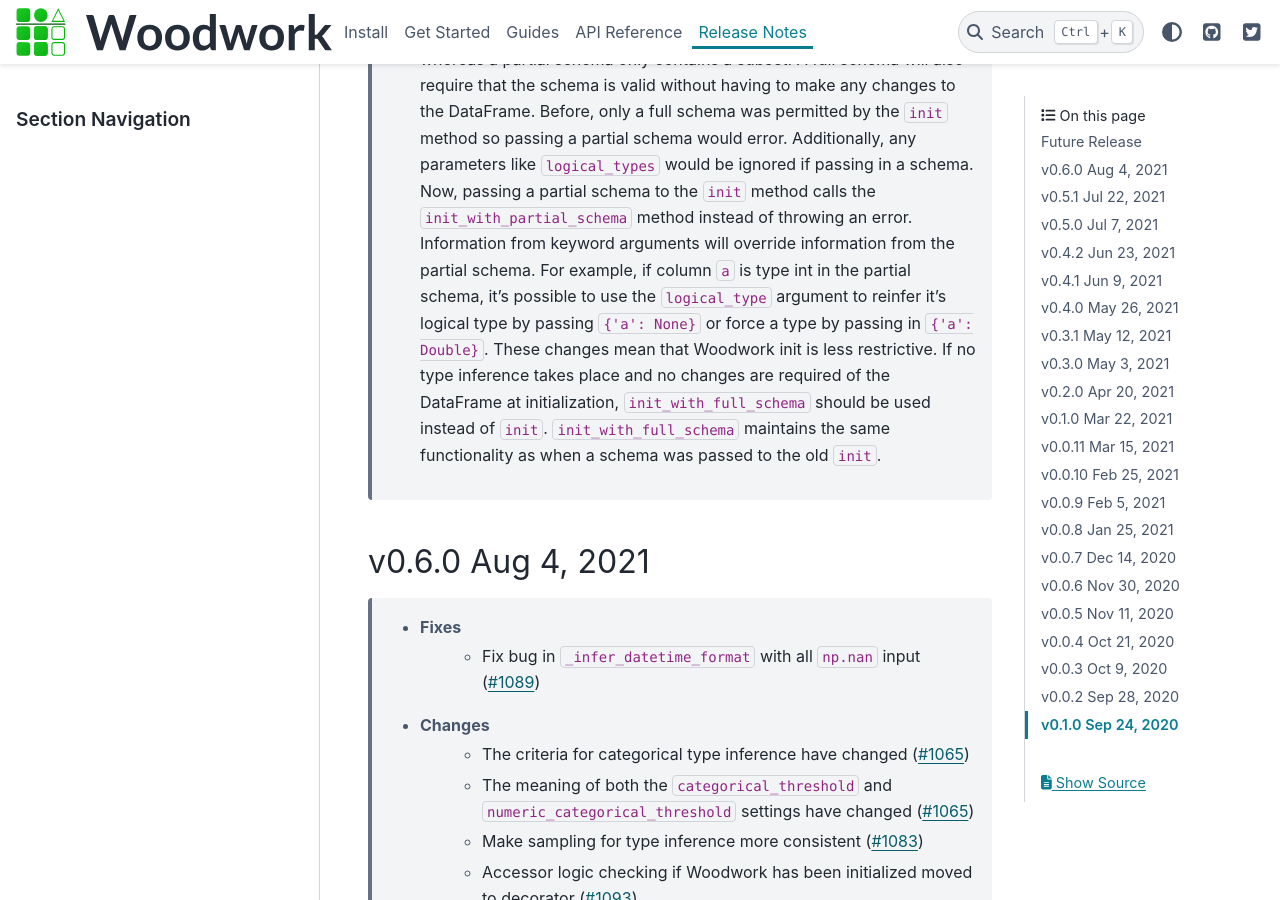
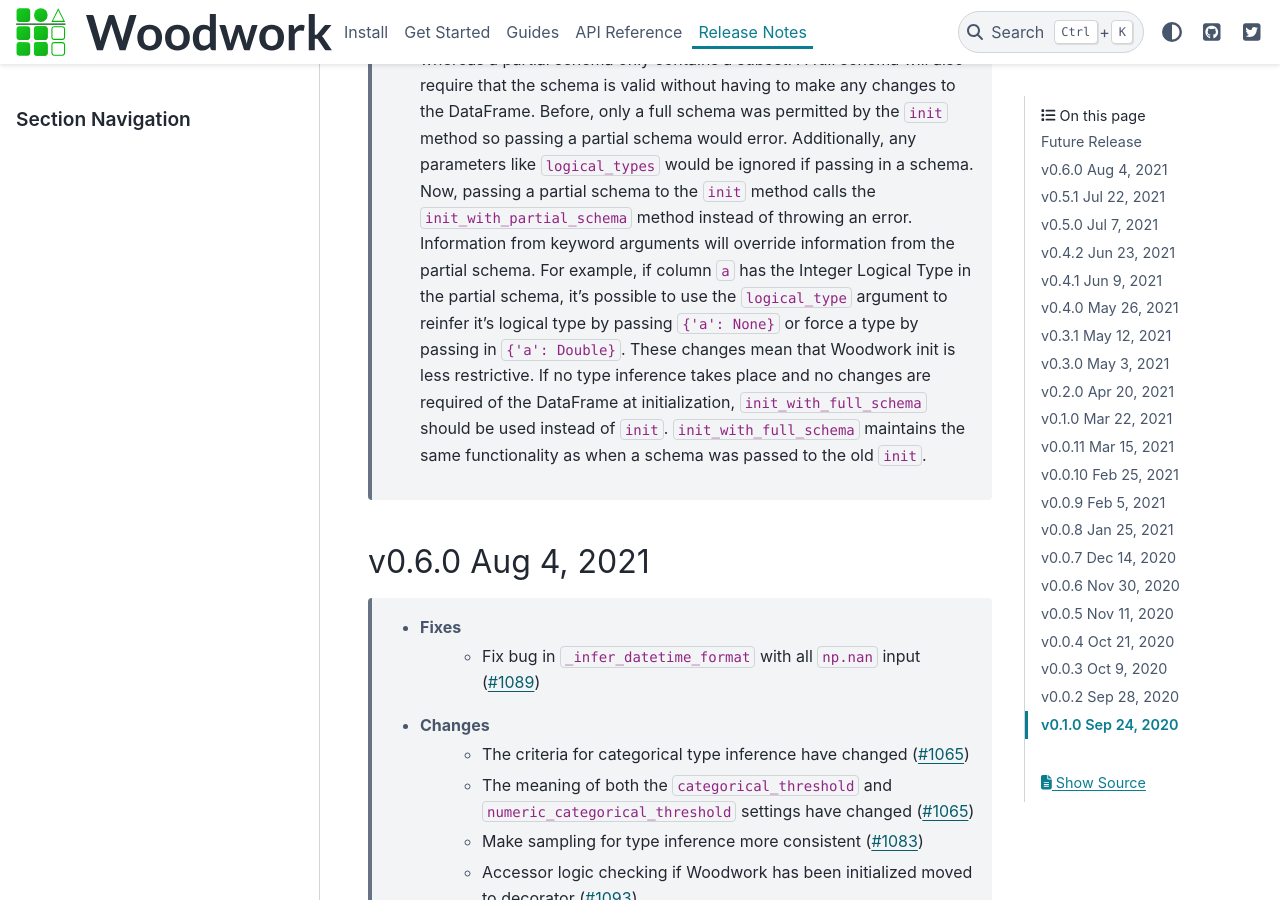
Before and after one commit to alteryx/woodwork, a Sphinx documentation site: the page built from docs/source/release_notes.rst, in a window 1280 px wide and 900 px high, scrolled down 810 px. Built offline with Sphinx 7.4.7 and the PyData theme 0.15.4, drawn with Linux system fonts in a browser that asks for light colours; comment, search, counter and statistics services are not loaded.

Commit message:
address release note comments

```diff
--- a/docs/source/release_notes.rst
+++ b/docs/source/release_notes.rst
@@ -29,10 +29,10 @@ Breaking Changes
       Now, passing a partial schema to the ``init`` method calls the
       ``init_with_partial_schema`` method instead of throwing an error.
       Information from keyword arguments will override information from the
-      partial schema. For example, if column ``a`` is type int in the partial
-      schema, it's possible to use the ``logical_type`` argument to reinfer it's
-      logical type by passing ``{'a': None}`` or force a type by passing in
-      ``{'a': Double}``. These changes mean that Woodwork init is less
+      partial schema. For example, if column ``a`` has the Integer Logical Type
+      in the partial schema, it's possible to use the ``logical_type`` argument
+      to reinfer it's logical type by passing ``{'a': None}`` or force a type by
+      passing in ``{'a': Double}``. These changes mean that Woodwork init is less
       restrictive. If no type inference takes place and no changes are required
       of the DataFrame at initialization, ``init_with_full_schema`` should be
       used instead of ``init``. ``init_with_full_schema`` maintains the same
```
